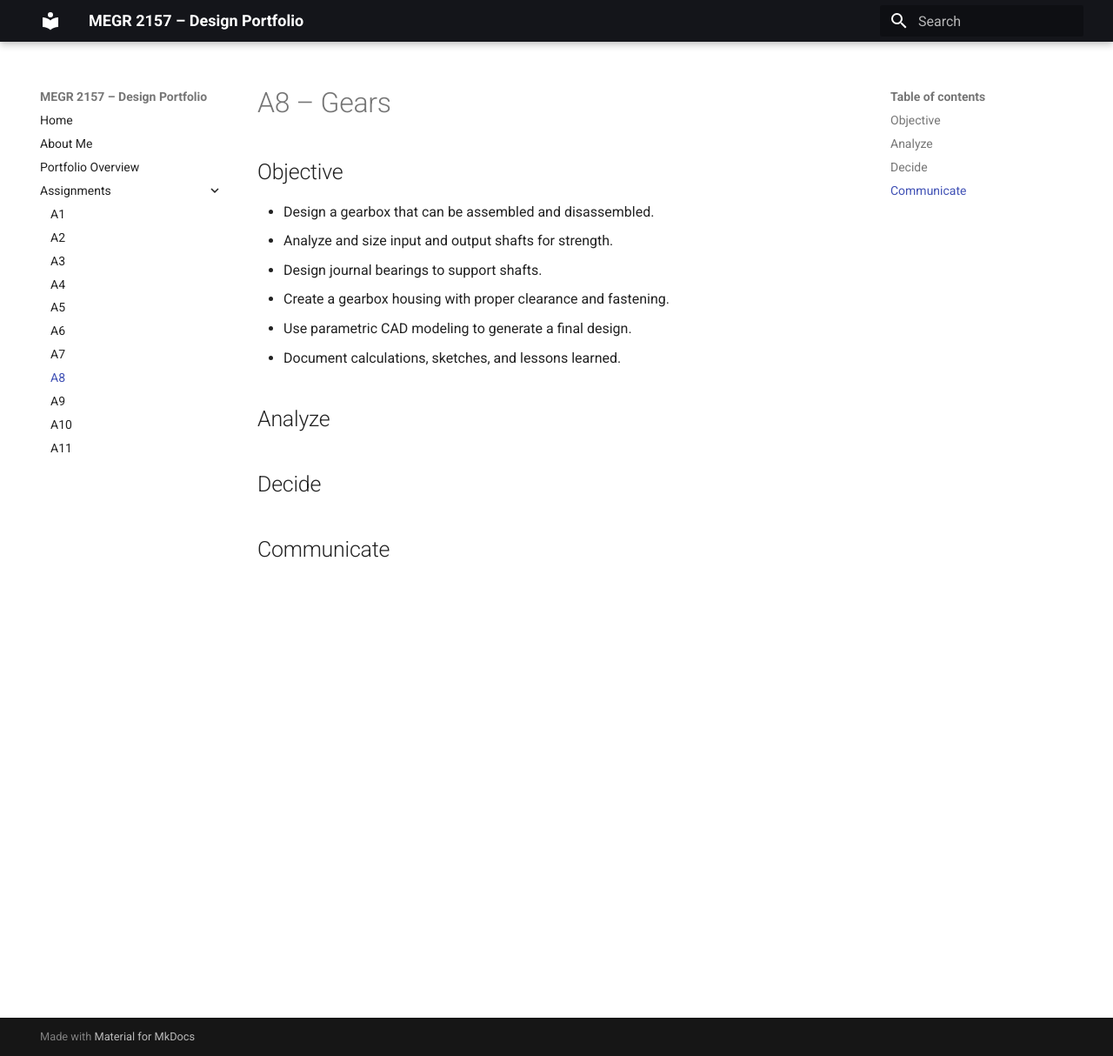
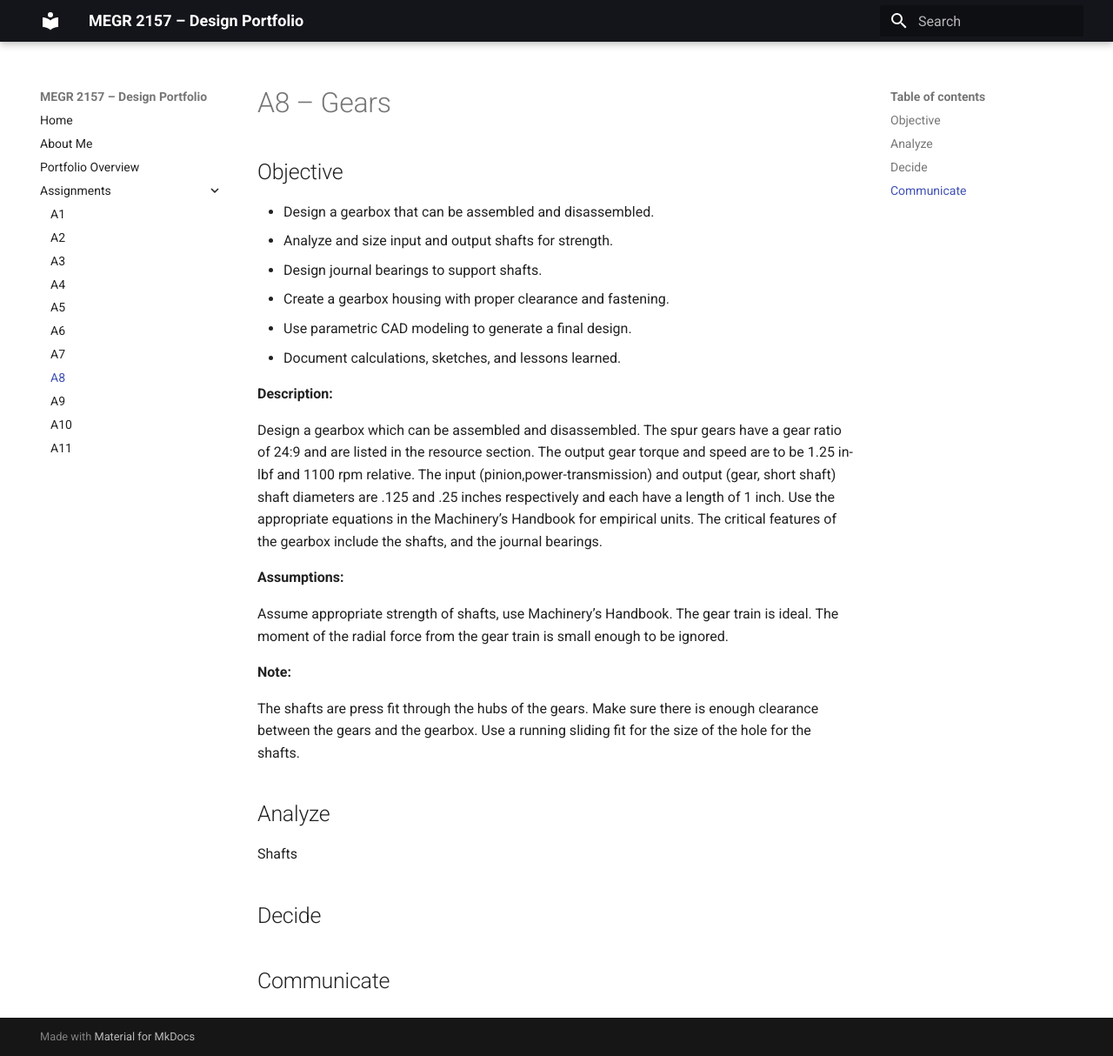
Before and after one commit to mbsibelius/megr2156-portfolio-mbs, an MkDocs documentation site: the page built from docs/assignments/A08/index.md, in a window 1280 px wide and 1214 px high. Shown: the whole window at 87% size. Built offline with MkDocs 1.6.1 and Material for MkDocs 9.7.7, drawn with Linux system fonts in a browser that asks for light colours.

Commit message:
Enhance gearbox design documentation
Added detailed description, assumptions, and notes for gearbox design project.

```diff
--- a/docs/assignments/A08/index.md
+++ b/docs/assignments/A08/index.md
@@ -9,7 +9,25 @@
 - Use parametric CAD modeling to generate a final design.
 - Document calculations, sketches, and lessons learned.
 
+**Description:**
+
+Design a gearbox which can be assembled and disassembled. The spur gears have a gear ratio of 24:9 and are listed in the resource section. The output gear torque and speed are to be 1.25 in-lbf and 1100 rpm relative. The input (pinion,power-transmission) and output (gear, short shaft) shaft diameters are .125 and .25 inches respectively and each have a length of 1 inch. Use the appropriate equations in the Machinery’s Handbook for empirical units. The critical features of the gearbox include the shafts, and the journal bearings.
+
+**Assumptions:**
+
+Assume appropriate strength of shafts, use Machinery’s Handbook.
+The gear train is ideal.
+The moment of the radial force from the gear train is small enough to be ignored.
+
+**Note:**
+
+The shafts are press fit through the hubs of the gears.
+Make sure there is enough clearance between the gears and the gearbox.
+Use a running sliding fit for the size of the hole for the shafts.
+
 ## Analyze
+
+Shafts
 
 
 ## Decide
```
